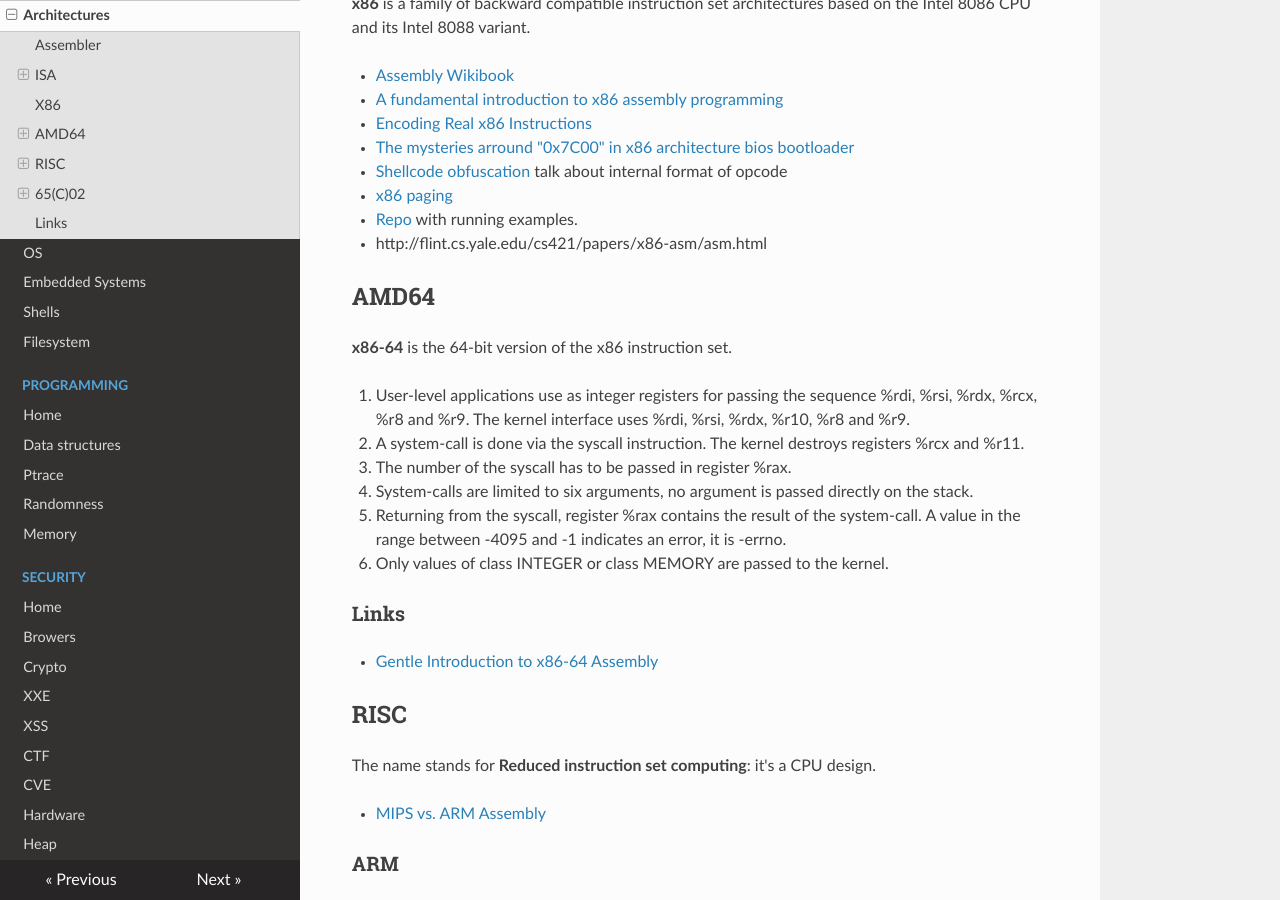
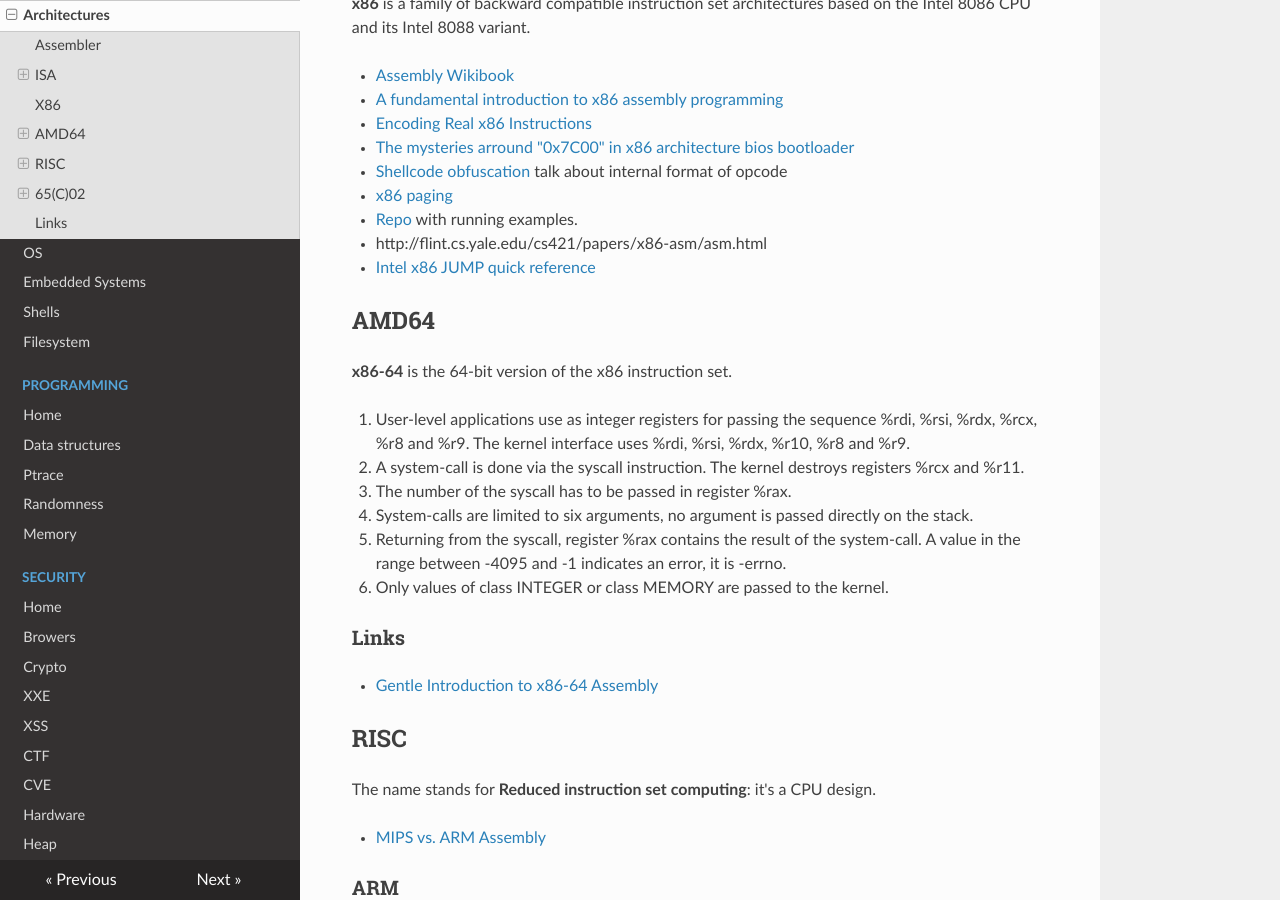
Before and after one commit to gipi/low-level, an MkDocs documentation site: the page built from docs/arch.md, in a window 1280 px wide and 900 px high, scrolled down 1375 px. Built offline with MkDocs 1.6.1, drawn with Linux system fonts in a browser that asks for light colours; nearby versions of some CDN libraries; old or Windows-style settings are respelled for this version of MkDocs.

Commit message:
Update arch.md

```diff
--- a/docs/arch.md
+++ b/docs/arch.md
@@ -60,6 +60,7 @@
  - [x86 paging](http://www.cirosantilli.com/x86-paging/)
  - [Repo](https://github.com/cirosantilli/x86-assembly-cheat) with running examples.
  - http://flint.cs.yale.edu/cs421/papers/x86-asm/asm.html
+ - [Intel x86 JUMP quick reference](http://unixwiz.net/techtips/x86-jumps.html)
 
 ## AMD64
 
```
